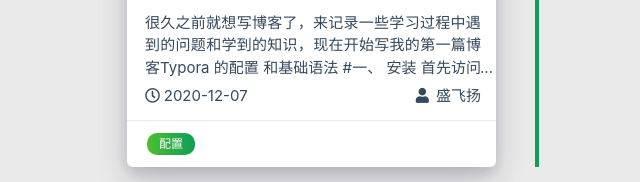
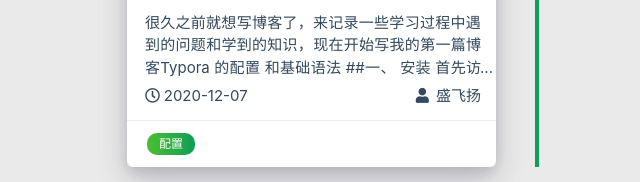
Before and after one commit to kyFYS/http-kyFYS.github.io, a plain HTML site: page archives/index.html in a window 1280 px wide. Shown: the part 1126-1308 px from the top of the page, 103-743 px from the left. Drawn offline with nearby package versions, Linux system fonts and the light colour scheme; some packages are replaced by stand-ins of ours; no server answers; a script that the page names is missing.

Commit message:
Site updated: 2020-12-07 17:13:17

```diff
--- a/archives/index.html
+++ b/archives/index.html
@@ -479,8 +479,8 @@
 
                                     很久之前就想写博客了，来记录一些学习过程中遇到的问题和学到的知识，现在开始写我的第一篇博客Typora 的配置 和基础语法
 
-#一、 安装
-首先访问Typora的官网 Typora — a markdown editor, markdown
+##一、 安装
+首先访问Typora的官网 Typora — a markdown editor, markdow
 
                             </div>
                             <div class="publish-info">
```
Also changed, not shown: 2020/12/07/test/index.html (+6 -6 lines), archives/2020/12/index.html (+2 -2 lines), archives/2020/index.html (+2 -2 lines), index.html (+2 -2 lines).
